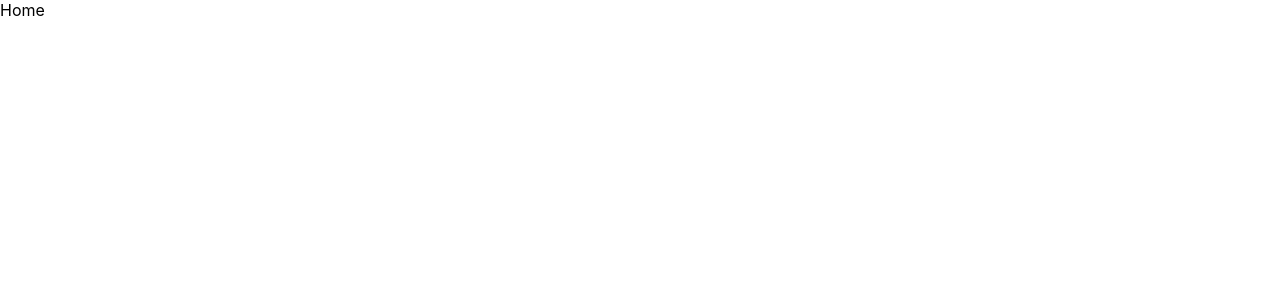
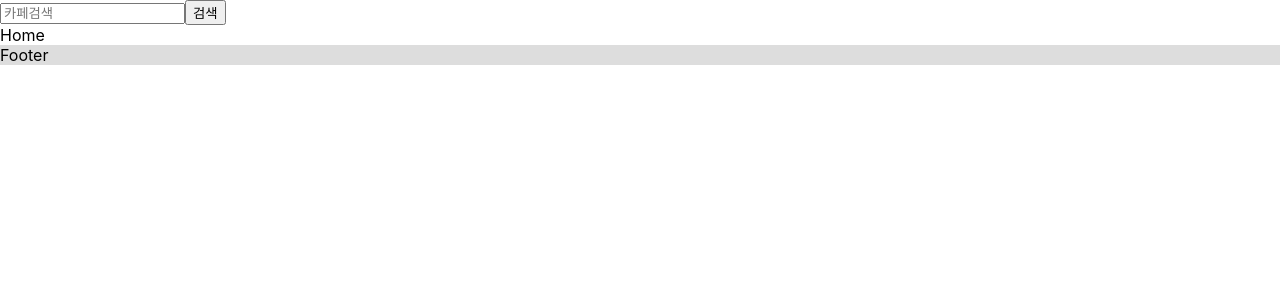
Before and after one commit to verysoyoung/noffeine, a Next.js app: page / in a window 1280 px wide. Shown: the top 300 px of the page. Built offline with nearby package versions, Linux system fonts and the light colour scheme.

Commit message:
[ADD] Search Form Component, Layout

```diff
--- /dev/null
+++ b/components/layout/Footer.tsx
@@ -0,0 +1,7 @@
+import styled from 'styled-components'
+export default function Footer() {
+  return <Wrap>Footer</Wrap>
+}
+const Wrap = styled.div`
+  background-color: #ddd;
+`
--- /dev/null
+++ b/components/search/SearchForm.tsx
@@ -0,0 +1,13 @@
+import styled from 'styled-components'
+export default function SearchForm() {
+  return (
+    <Wrap>
+      <Form placeholder="카페검색" />
+      <Button>검색</Button>
+    </Wrap>
+  )
+}
+
+const Button = styled.button``
+const Form = styled.input``
+const Wrap = styled.div``
--- a/package.json
+++ b/package.json
@@ -9,9 +9,11 @@
     "lint": "next lint"
   },
   "dependencies": {
+    "@types/styled-components": "^5.1.26",
     "next": "12.3.1",
     "react": "18.2.0",
-    "react-dom": "18.2.0"
+    "react-dom": "18.2.0",
+    "styled-components": "^5.3.6"
   },
   "devDependencies": {
     "@types/node": "18.8.2",
--- a/pages/index.tsx
+++ b/pages/index.tsx
@@ -1,10 +1,14 @@
 import type { NextPage } from 'next'
-import Head from 'next/head'
-import Image from 'next/image'
-import styles from '../styles/Home.module.css'
-
+import SearchForm from '@components/search/SearchForm'
+import Footer from '@components/layout/Footer'
 const Home: NextPage = () => {
-  return <>Home</>
+  return (
+    <>
+      <SearchForm />
+      Home
+      <Footer />
+    </>
+  )
 }
 
 export default Home
--- a/tsconfig.json
+++ b/tsconfig.json
@@ -13,7 +13,10 @@
     "resolveJsonModule": true,
     "isolatedModules": true,
     "jsx": "preserve",
-    "incremental": true
+    "incremental": true,
+    "paths": {
+      "@components/*": ["components/*"]
+    }
   },
   "include": ["next-env.d.ts", "**/*.ts", "**/*.tsx"],
   "exclude": ["node_modules"]
```
Also changed, not shown: components/map/Map.tsx (added, +7 -0 lines), 1 other file (tests, documents, lock files or other folders).
